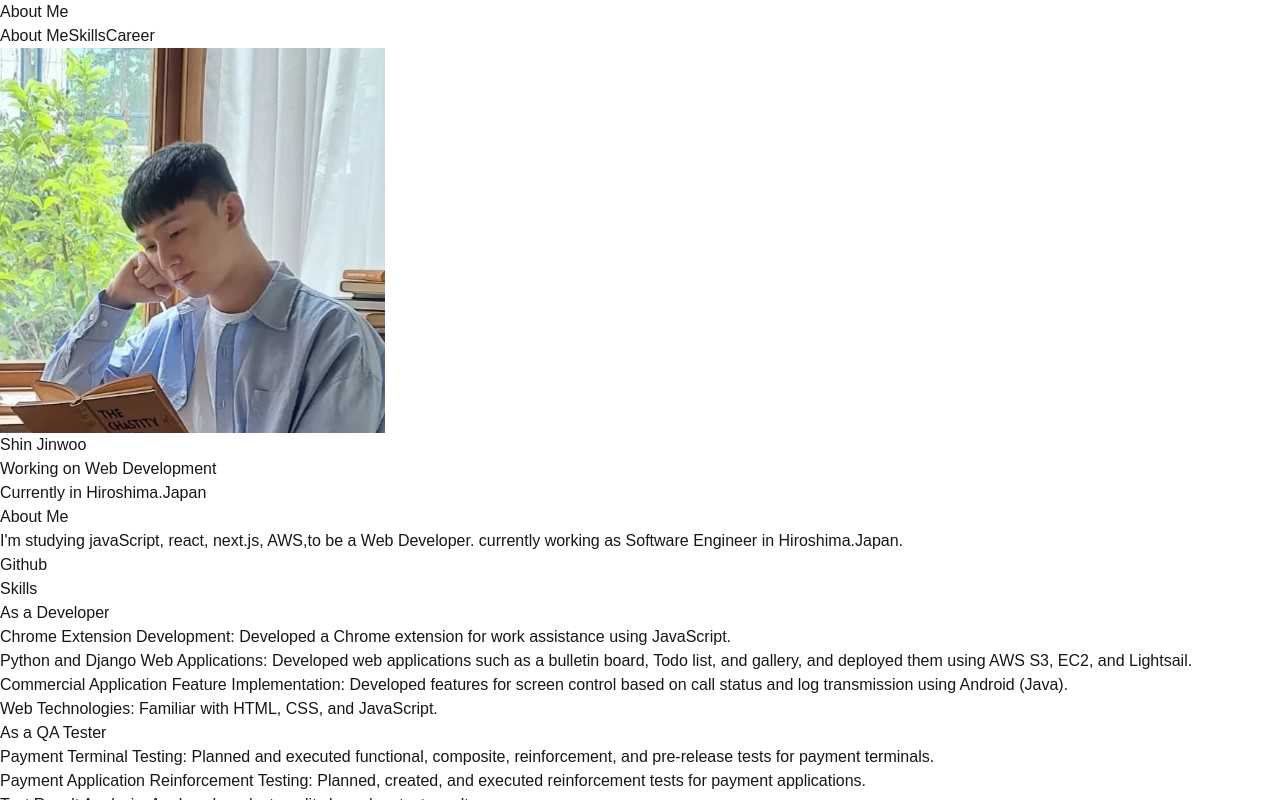
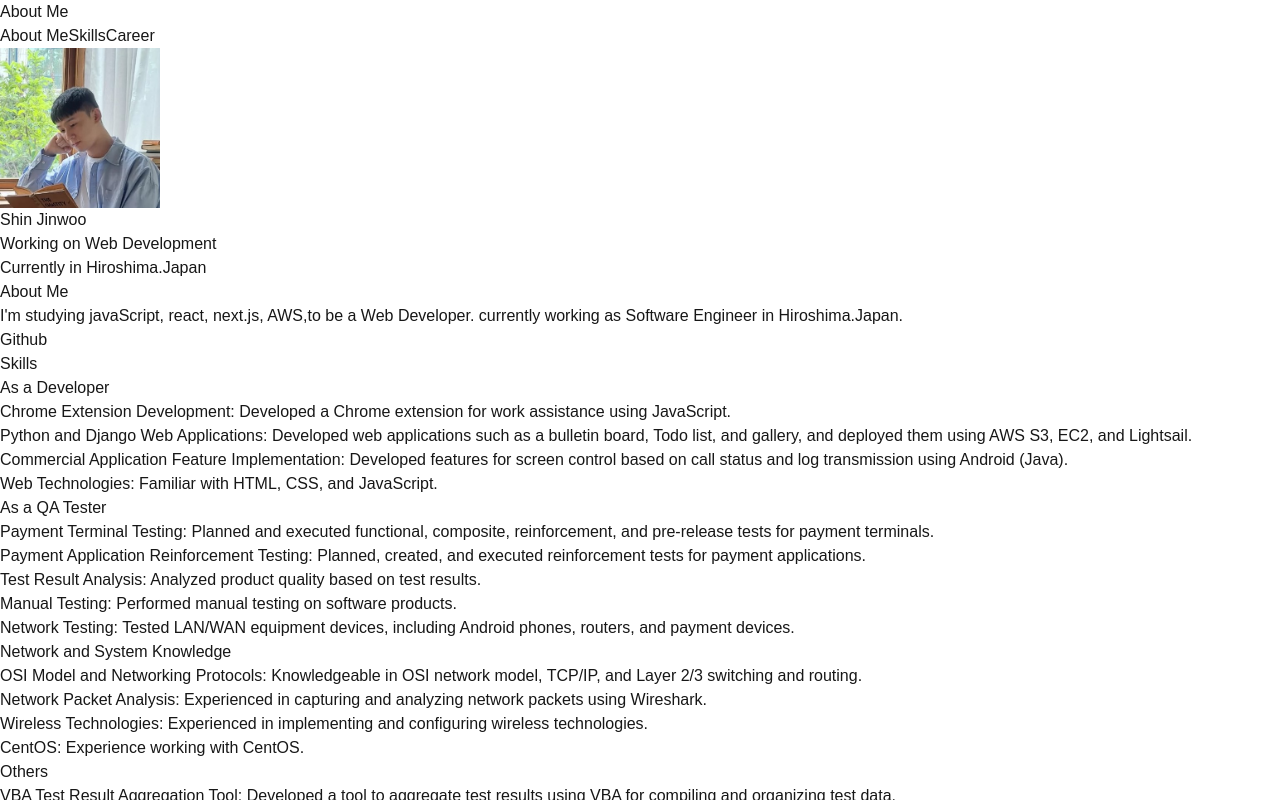
Before and after one commit to POLARIS0027/my-portfolio, a Next.js app: page / in a window 1280 px wide. Shown: the top 800 px of the page. Built offline with nearby package versions, Linux system fonts and the light colour scheme.

Commit message:
fix ESLint

```diff
--- a/src/app/page.js
+++ b/src/app/page.js
@@ -1,3 +1,5 @@
+import Image from 'next/image';
+
 export default function Home() {
   return (
     <div className="p-8 max-w-4xl mx-auto">
@@ -13,10 +15,12 @@ export default function Home() {
       <div className="flex flex-col md:flex-row items-start gap-6">
         {/* 왼쪽 프로필 사진과 이름 */}
         <div className="flex flex-col items-center md:items-start w-full md:w-1/3">
-          <img
+          <Image
             src="/photo.jpg"
             alt="프로필 사진"
-            className="w-40 h-40 rounded-full mb-4"
+            width={160} // w-40은 40 * 4 = 160px
+            height={160} // h-40은 40 * 4 = 160px
+            className="rounded-full mb-4"
           />
           <h2 className="text-2xl font-semibold">Shin Jinwoo</h2>
           <p className="text-gray-500">Working on Web Development<br />Currently in Hiroshima.Japan</p>
```
